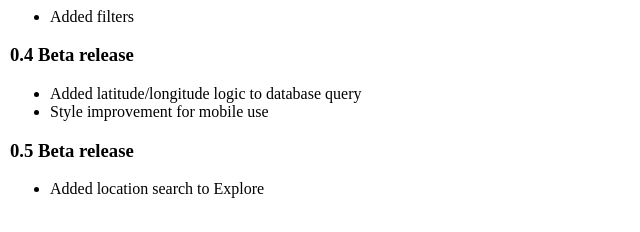
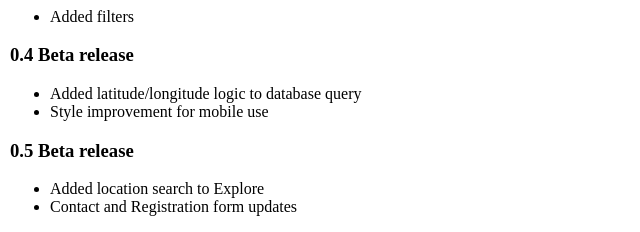
Before and after one commit to mattellenburg/ocrt, a CodeIgniter app: page /database/index.php/about/index in a window 1280 px wide. Shown: the part 1505-1737 px from the top of the page, without its empty margins (0-640 px from the left). Before the commit the page ends 1703 px from the top, so only its background shows below. Run offline with CodeIgniter, Linux system fonts and the light colour scheme; data that the repository does not hold is empty.

Commit message:
release note update
0.5 release note update

```diff
--- a/application/views/about.php
+++ b/application/views/about.php
@@ -50,5 +50,6 @@
     <h3>0.5 Beta release</h3>
     <ul>
         <li>Added location search to Explore</li>
+        <li>Contact and Registration form updates</li>
     </ul>
 </div>
```
